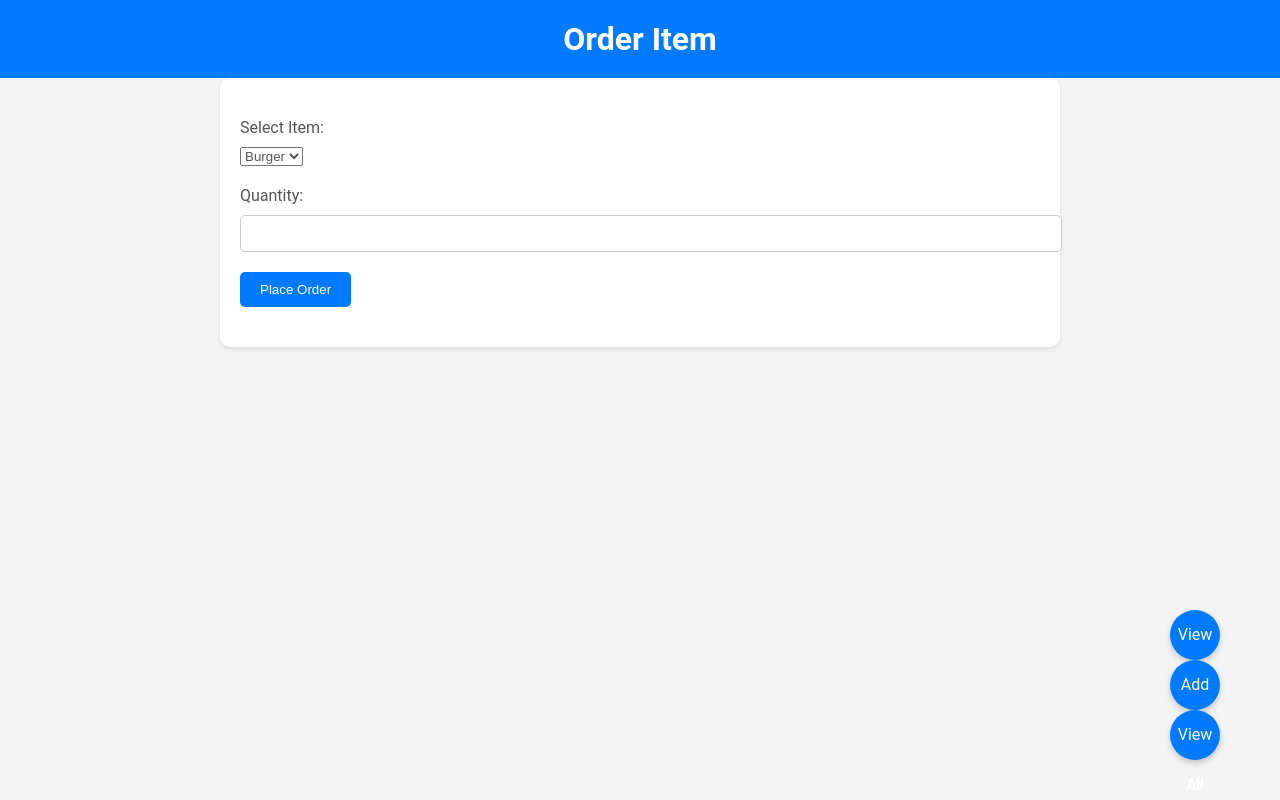
After one commit to Phoenix043/zomotApp, a Django app: page /order/add/ in a window 1280 px wide. The commit adds this page. Run offline with Django 4.2, Linux system fonts and the light colour scheme.

Commit message:
done and dusted

```diff
--- a/requirements.txt
+++ b/requirements.txt
@@ -1,9 +1,4 @@
 asgiref==3.7.2
-distlib==0.3.7
 Django==4.2.4
-filelock==3.12.2
-myenv==201902.7
-platformdirs==3.10.0
 sqlparse==0.4.4
 tzdata==2023.3
-virtualenv==20.24.2
--- /dev/null
+++ b/restorent/admin.py
@@ -0,0 +1,3 @@
+from django.contrib import admin
+
+# Register your models here.
--- /dev/null
+++ b/restorent/apps.py
@@ -0,0 +1,6 @@
+from django.apps import AppConfig
+
+
+class RestorentConfig(AppConfig):
+    default_auto_field = 'django.db.models.BigAutoField'
+    name = 'restorent'
--- /dev/null
+++ b/restorent/models.py
@@ -0,0 +1,3 @@
+from django.db import models
+
+# Create your models here.
--- /dev/null
+++ b/restorent/tests.py
@@ -0,0 +1,3 @@
+from django.test import TestCase
+
+# Create your tests here.
--- /dev/null
+++ b/restorent/urls.py
@@ -0,0 +1,13 @@
+from django.urls import path
+from . import views
+
+app_name = "zomotoApp"
+
+urlpatterns = [
+
+    path('menu/add/', views.add_item_to_menu, name='add_item_to_menu'),
+    path('', views.show_menu, name='show_menu'),
+    path('order/add/', views.order_item, name='order_item'),
+    path('order/update/<int:order_id>/', views.update_order_status, name='update_order_status'),
+    path('orders/', views.view_all_orders, name='view_all_orders'),
+]
--- /dev/null
+++ b/restorent/views.py
@@ -0,0 +1,50 @@
+from django.shortcuts import render
+from django.http import JsonResponse
+
+# Dummy data for demonstration
+menu_items = [
+    {"id": 1, "name": "Burger", "price": 10.99},
+    {"id": 2, "name": "Pizza", "price": 12.99},
+    # ... more menu items
+]
+
+orders = []
+order_counter = 1
+
+def add_item_to_menu(request):
+    if request.method == "POST":
+        data = request.POST  # Replace with your form handling logic
+        new_item = {"id": len(menu_items) + 1, "name": data["name"], "price": float(data["price"])}
+        menu_items.append(new_item)
+        return JsonResponse({"message": "Item added to menu successfully"})
+    return render(request, "add.html")
+
+def show_menu(request):
+    return render(request, "menu.html", {"menu_items": menu_items})
+
+def order_item(request):
+    global order_counter
+    if request.method == "POST":
+        data = request.POST  # Replace with your form handling logic
+        order = {
+            "id": order_counter,
+            "item_id": int(data["item_id"]),
+            "quantity": int(data["quantity"]),
+            "status": "Pending"
+        }
+        orders.append(order)
+        order_counter += 1
+        return JsonResponse({"message": "Order placed successfully"})
+    return render(request, "order.html", {"menu_items": menu_items})
+
+def update_order_status(request, order_id):
+    if request.method == "POST":
+        data = request.POST  # Replace with your form handling logic
+        for order in orders:
+            if order["id"] == int(order_id):
+                order["status"] = data["status"]
+                return JsonResponse({"message": f"Order {order_id} status updated"})
+    return render(request, "update.html", {"order_id": order_id})
+
+def view_all_orders(request):
+    return render(request, "view_order.html", {"orders": orders})
--- /dev/null
+++ b/static/styles.css
@@ -0,0 +1,207 @@
+/* Reset default browser styles */
+body, h1, ul, li, form {
+    margin: 0;
+    padding: 0;
+}
+
+/* Forms and inputs */
+form {
+    margin: 20px 0;
+}
+
+label, input, select {
+    display: block;
+    margin-bottom: 10px;
+    color: #555;
+}
+
+/* List styles */
+ul {
+    list-style: none;
+    margin: 20px 0;
+}
+
+/* Individual order item */
+.order-item {
+    background-color: #f9f9f9;
+    padding: 15px;
+    border: 1px solid #ccc;
+    margin-bottom: 20px;
+    border-radius: 5px;
+}
+
+/* Update status form */
+.status-form {
+    margin: 20px 0;
+    display: flex;
+    align-items: center;
+}
+
+.status-form label {
+    margin-right: 10px;
+    color: #555;
+}
+
+/* Floating action buttons */
+.fab-container {
+    position: fixed;
+    bottom: 40px;
+    right: 40px;
+    display: flex;
+    flex-direction: column;
+    align-items: flex-end;
+}
+
+
+
+.container {
+    max-width: 800px;
+    margin: 0 auto;
+    padding: 20px;
+    background-color: #fff;
+    box-shadow: 0px 2px 5px rgba(0, 0, 0, 0.1);
+    border-radius: 10px;
+}
+
+form {
+    margin: 20px 0;
+}
+
+
+header {
+    background-color: #007bff;
+    color: #fff;
+    padding: 20px;
+    text-align: center;
+}
+
+
+.menu-list {
+    list-style: none;
+    margin: 20px 0;
+    padding: 0;
+}
+
+.menu-list li {
+    padding: 10px;
+    border-bottom: 1px solid #ccc;
+    display: flex;
+    justify-content: space-between;
+    align-items: center;
+}
+
+.menu-list li:last-child {
+    border-bottom: none;
+}
+
+
+
+.fab {
+    width: 50px;
+    height: 50px;
+    background-color: #007bff;
+    color: #fff;
+    text-align: center;
+    line-height: 50px;
+    border-radius: 50%;
+    box-shadow: 0px 3px 6px rgba(0, 0, 0, 0.2);
+    cursor: pointer;
+    text-decoration: none;
+    transition: background-color 0.3s ease;
+}
+
+.fab:hover {
+    background-color: #0056b3;
+}
+
+form {
+    margin: 20px 0;
+}
+
+.form-group {
+    margin-bottom: 20px;
+}
+
+
+.order-list {
+    list-style: none;
+    margin: 20px 0;
+    padding: 0;
+}
+
+.order-item {
+    background-color: #f9f9f9;
+    padding: 15px;
+    border: 1px solid #ccc;
+    margin-bottom: 20px;
+    border-radius: 10px;
+    display: flex;
+    justify-content: space-between;
+    align-items: center;
+}
+
+.order-item a {
+    color: #007bff;
+    text-decoration: none;
+    transition: color 0.3s ease;
+}
+
+.order-item a:hover {
+    color: #0056b3;
+}
+
+
+/* Add Item to Menu Page */
+body {
+    font-family: 'Roboto', sans-serif;
+    background-color: #f4f4f4;
+    color: #333;
+    margin: 0;
+    padding: 0;
+}
+
+
+
+
+form {
+    margin: 20px 0;
+}
+
+form label, form input {
+    display: block;
+    margin-bottom: 10px;
+    color: #555;
+}
+
+form input[type="text"], form input[type="number"] {
+    width: 100%;
+    padding: 10px;
+    border: 1px solid #ccc;
+    border-radius: 5px;
+}
+
+form button[type="submit"] {
+    background-color: #007bff;
+    color: #fff;
+    border: none;
+    padding: 10px 20px;
+    cursor: pointer;
+    border-radius: 5px;
+    transition: background-color 0.3s ease;
+}
+
+form button[type="submit"]:hover {
+    background-color: #0056b3;
+}
+
+a {
+    color: #007bff;
+    text-decoration: none;
+    margin-right: 20px;
+    transition: color 0.3s ease;
+}
+
+a:hover {
+    text-decoration: underline;
+    color: #0056b3;
+}
--- /dev/null
+++ b/templates/order.html
@@ -0,0 +1,46 @@
+<!DOCTYPE html>
+<html>
+<head>
+    <title>Order Item</title>
+    <link rel="stylesheet" type="text/css" href='/static/styles.css'>
+</head>
+<body>
+    <header>
+        <h1>Order Item</h1>
+    </header>
+    <div class="container">
+        <form method="post">
+            {% csrf_token %}
+            <div class="form-group">
+                <label for="item_id">Select Item:</label>
+                <select name="item_id">
+                    {% for item in menu_items %}
+                        <option value="{{ item.id }}">{{ item.name }}</option>
+                    {% endfor %}
+                </select>
+            </div>
+            <div class="form-group">
+                <label for="quantity">Quantity:</label>
+                <input type="number" name="quantity">
+            </div>
+            <button type="submit">Place Order</button>
+        </form>
+        <ul class="order-list">
+            {% for order in orders %}
+                <li class="order-item">
+                    Order ID: {{ order.id }}<br>
+                    Item ID: {{ order.item_id }}<br>
+                    Quantity: {{ order.quantity }}<br>
+                    Status: {{ order.status }}
+                    <a href="{% url 'zomotoApp:update_order_status' order.id %}">Update Status</a>
+                </li>
+            {% endfor %}
+        </ul>
+        <div class="fab-container">
+            <a href="{% url 'zomotoApp:show_menu' %}" class="fab">View Menu</a>
+            <a href="{% url 'zomotoApp:add_item_to_menu' %}" class="fab" >Add Item to Menu</a>
+            <a href="{% url 'zomotoApp:view_all_orders' %}" class="fab">View All Orders</a>
+        </div>
+    </div>
+</body>
+</html>
--- a/zomotoApp/urls.py
+++ b/zomotoApp/urls.py
@@ -19,5 +19,5 @@ from django.urls import path,include
 
 urlpatterns = [
     path('admin/', admin.site.urls),
-    path('', include('home.urls'))
+    path('', include('restorent.urls'))
 ]
```
Also changed, not shown: templates/add.html (added, +29 -0 lines), templates/menu.html (+27 -24 lines), templates/update.html (added, +32 -0 lines), templates/view_order.html (added, +34 -0 lines), zomotoApp/settings.py (+12 -18 lines), db.sqlite3, restorent/__init__.py (added), restorent/migrations/__init__.py (added), vercel.json, zomotoApp/wsgi.py (line endings or trailing spaces).
